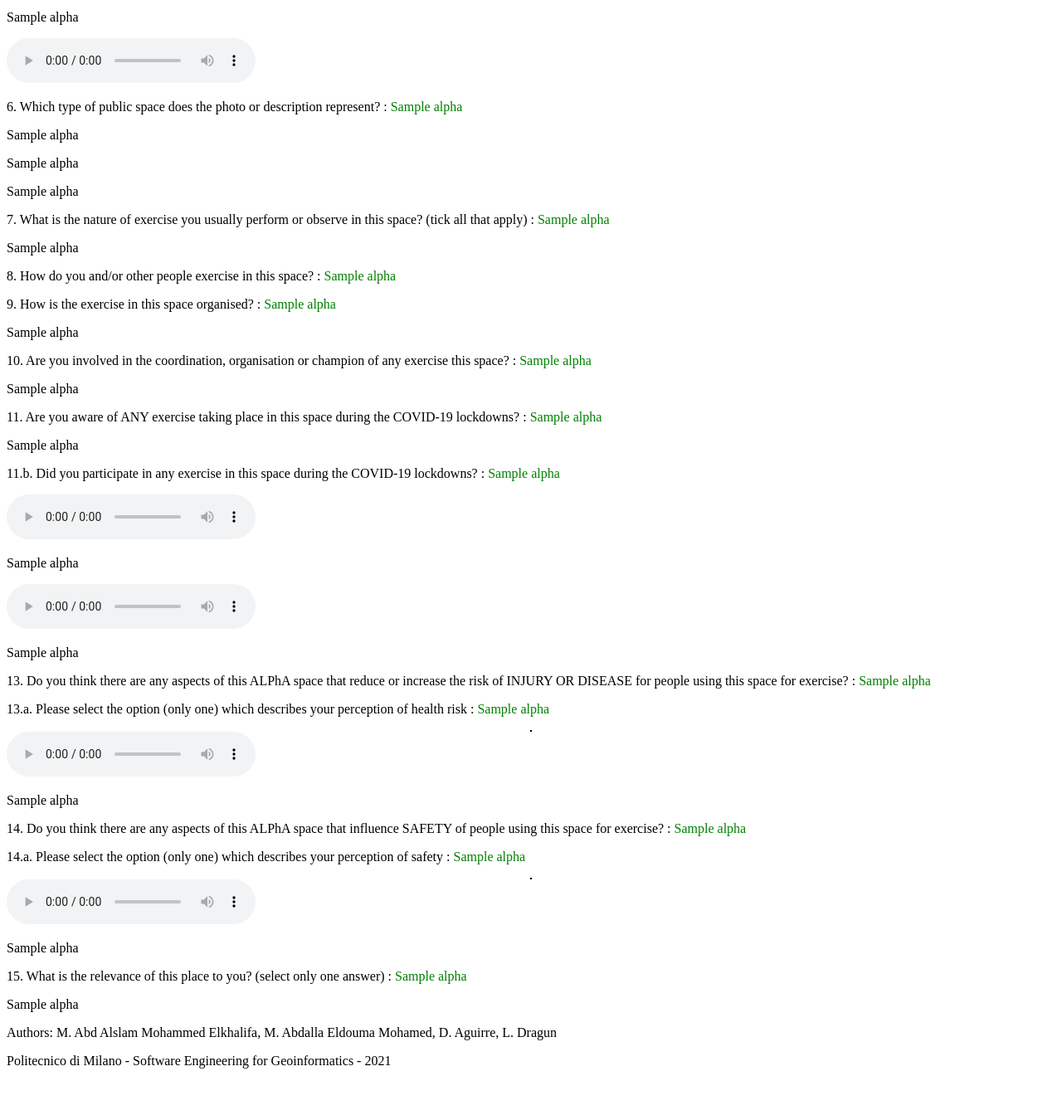
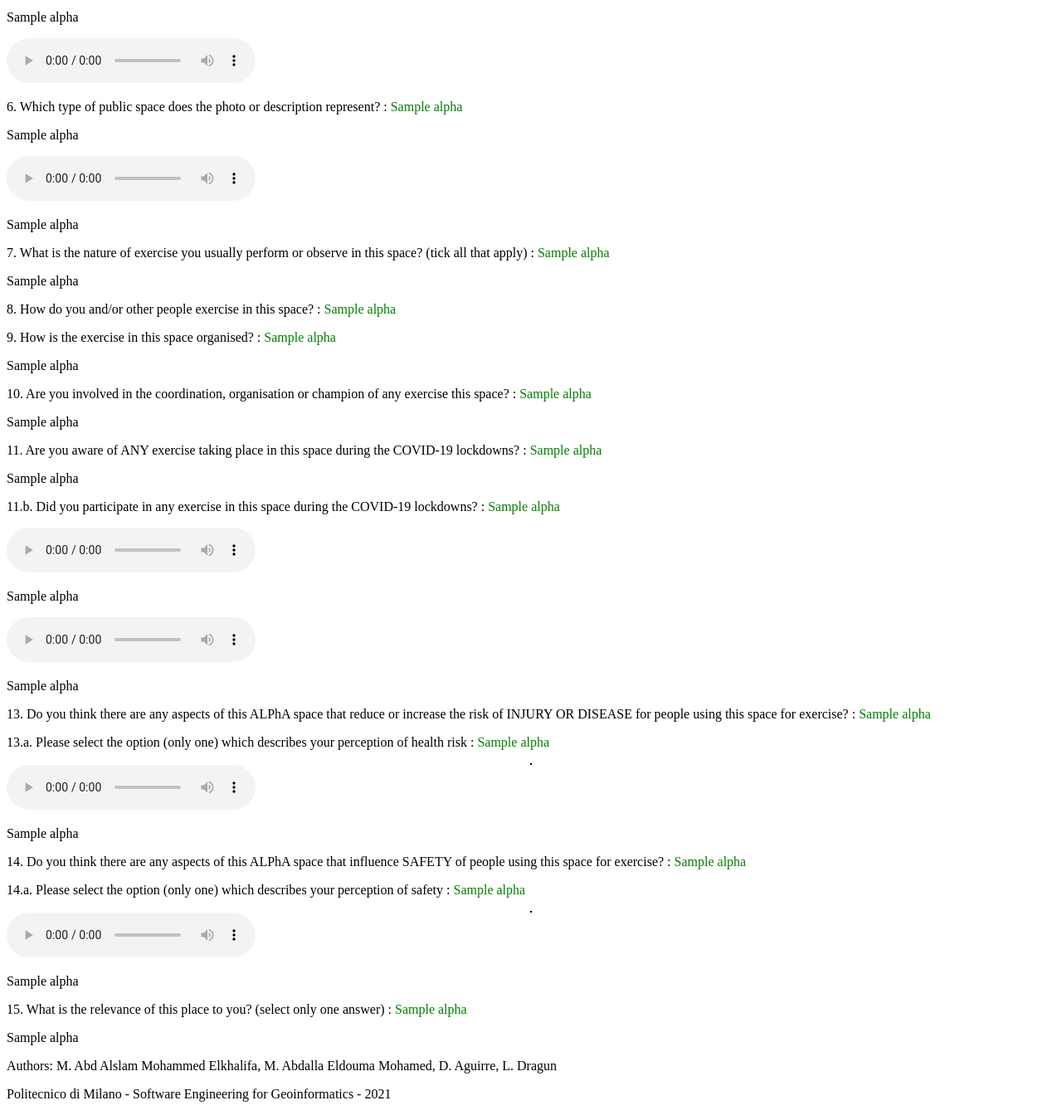
Before and after one commit to dragun0/SE4GI_webapp, a Flask app: template templates/portfolio.html in a window 1280 px wide. Shown: the part 289-1633 px from the top of the page at 83% size. Before the commit the page ends 1577 px from the top, so only its background shows below. Run offline with Flask 2, Linux system fonts and the light colour scheme; the template is opened without the code that fills it: most values are stand-ins (such as "Sample title", 1, 10 or a date in 2020); parts of the project's set-up code (start-up, migrations or seed data) failed here and were passed over.

Commit message:
portfolio template and test app updated for audio file missing question 18

```diff
--- a/templates/portfolio.html
+++ b/templates/portfolio.html
@@ -58,12 +58,21 @@ table, th, td {border: 1px solid black; margin-left:auto;margin-right:auto;}
             </audio>
         {% endif %}
             <p>6. Which type of public space does the photo or description represent? : <span style="color:green">{{ alpha[16] }}</span></p>
-        {% for i in range(3) %}
-            {% if alpha[17+i] != none %}
-            <p>{{ alpha[17+i] }}</p>
-            {% endif %}
-        {% endfor %}
+        {% if alpha[17] != none %}
+            <p>{{ alpha[17] }}</p>
+        {% endif %}
+        {% if alpha[18] != none %}
+            <audio controls>
+              <source src="{{ alpha[46] }}" type="audio/wav">
+              Your browser does not support the audio element.
+            </audio>
+        {% endif %}
+        {% if alpha[19] != none %}
+            <p>{{ alpha[19] }}</p>
+        {% endif %}
+        {% if alpha[20] != none %}
             <p>7. What is the nature of exercise you usually perform or observe in this space? (tick all that apply)  : <span style="color:green">{{ alpha[20] }}</span></p>
+        {% endif %}
         {% if alpha[21] != none %}
             <p>{{ alpha[21] }}</p>
         {% endif %}
--- a/test_App_portfolio.py
+++ b/test_App_portfolio.py
@@ -41,7 +41,7 @@ def home():
 @app.route("/portfolio")
 def portfolio():
 
-    alpha = get_alpha('69')
+    alpha = get_alpha('33')
 
     mysession()
     return render_template('portfolio.html', alphas=alpha)
```
